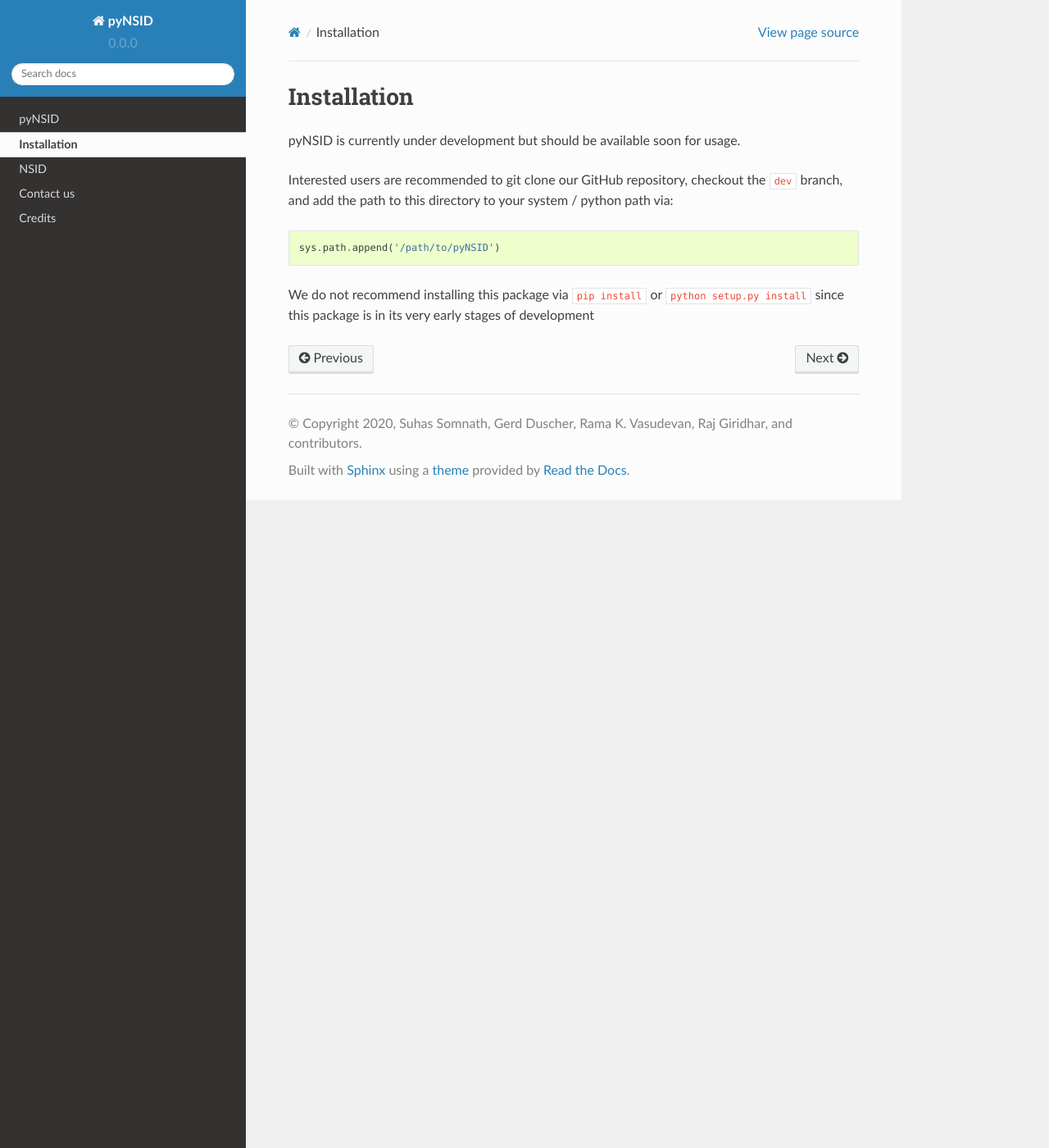
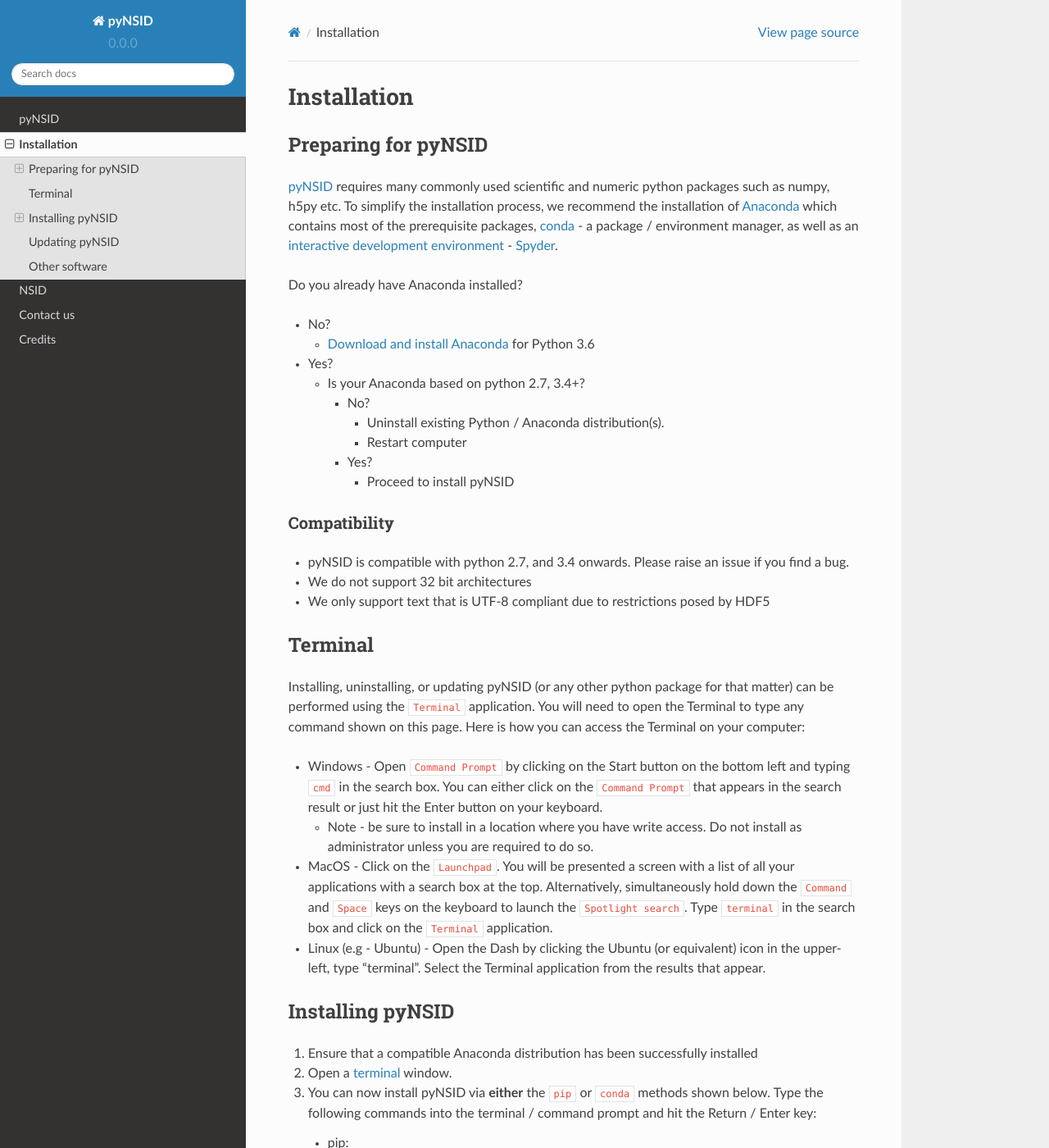
Before and after one commit to pycroscopy/pyNSID, a Sphinx documentation site: the page built from docs/install.rst, in a window 1280 px wide and 1400 px high. Shown: the whole window at 82% size. Built offline with Sphinx 7.4.7 and the Read the Docs theme 2.0.0, drawn with Linux system fonts in a browser that asks for light colours; some of the changed text lies outside the part shown.

Commit message:
Completely updated pypi installation instructions

```diff
--- a/docs/install.rst
+++ b/docs/install.rst
@@ -1,12 +1,128 @@
 Installation
 ============
 
-pyNSID is currently under development but should be available soon for usage.
+Preparing for pyNSID
+-------------------
+`pyNSID <https://github.com/pycroscopy/pyNSID>`_ requires many commonly used scientific and numeric python packages such as numpy, h5py etc.
+To simplify the installation process, we recommend the installation of
+`Anaconda <https://www.anaconda.com/distribution/>`_ which contains most of the prerequisite packages,
+`conda <https://conda.io/docs/>`_ - a package / environment manager,
+as well as an `interactive development environment <https://en.wikipedia.org/wiki/Integrated_development_environment>`_ - `Spyder <https://www.coursera.org/learn/python-programming-introduction/lecture/ywcuv/introduction-to-the-spyder-ide>`_.
 
-Interested users are recommended to git clone our GitHub repository, checkout the ``dev`` branch, and add the path to this directory to your system / python path via:
+Do you already have Anaconda installed?
 
-.. code-block::
+- No?
 
-   sys.path.append('/path/to/pyNSID')
+  - `Download and install Anaconda <https://www.anaconda.com/download/>`_ for Python 3.6
 
-We do not recommend installing this package via ``pip install`` or ``python setup.py install`` since this package is in its very early stages of development
+- Yes?
+
+  - Is your Anaconda based on python 2.7, 3.4+?
+
+    - No?
+
+      - Uninstall existing Python / Anaconda distribution(s).
+      - Restart computer
+    - Yes?
+
+      - Proceed to install pyNSID
+
+Compatibility
+~~~~~~~~~~~~~
+* pyNSID is compatible with python 2.7, and 3.4 onwards. Please raise an issue if you find a bug.
+* We do not support 32 bit architectures
+* We only support text that is UTF-8 compliant due to restrictions posed by HDF5
+
+Terminal
+--------
+Installing, uninstalling, or updating pyNSID (or any other python package for that matter) can be performed using the ``Terminal`` application.
+You will need to open the Terminal to type any command shown on this page.
+Here is how you can access the Terminal on your computer:
+
+* Windows - Open ``Command Prompt`` by clicking on the Start button on the bottom left and typing ``cmd`` in the search box.
+  You can either click on the ``Command Prompt`` that appears in the search result or just hit the Enter button on your keyboard.
+
+  * Note - be sure to install in a location where you have write access.  Do not install as administrator unless you are required to do so.
+* MacOS - Click on the ``Launchpad``. You will be presented a screen with a list of all your applications with a search box at the top.
+  Alternatively, simultaneously hold down the ``Command`` and ``Space`` keys on the keyboard to launch the ``Spotlight search``.
+  Type ``terminal`` in the search box and click on the ``Terminal`` application.
+* Linux (e.g - Ubuntu) - Open the Dash by clicking the Ubuntu (or equivalent) icon in the upper-left, type "terminal".
+  Select the Terminal application from the results that appear.
+
+Installing pyNSID
+-----------------
+1. Ensure that a compatible Anaconda distribution has been successfully installed
+2. Open a `terminal <#terminal>`_ window.
+3. You can now install pyNSID via **either** the ``pip`` or ``conda`` methods shown below.
+   Type the following commands into the terminal / command prompt and hit the Return / Enter key:
+
+   * pip:
+
+     .. code:: bash
+
+        pip install pyNSID
+
+Offline installation
+~~~~~~~~~~~~~~~~~~~~
+In certain cases, you may need your python packages to work on a computer
+(typically the computer that controls a scientific instrument) that is not connected to the internet.
+In such cases, the aforementioned routes will not work. Please follow these instructions instead:
+
+#. Recall that pyNSID requires python and several other packages. Therefore, you will need to:
+
+   #. Download the `Anaconda installer <https://www.anaconda.com/download/>`_ from a computer is online
+   #. Copy the installer onto the target computer via a USB pen drive
+   #. Install Anaconda
+#. Download the pyNSID repository from GitHub via `this link <https://github.com/pycroscopy/pyNSID/archive/master.zip>`_
+#. Copy the resultant zip file to the offline computer via a portable storage device like a USB pen drive
+#. Unzip the zip file in the offline computer.
+#. Open a `terminal <#terminal>`_ window
+#. Navigate to the folder where you unzipped the contents of the zip file via ``cd`` commands
+#. Type the following command:
+
+   .. code:: bash
+
+     python setup.py install
+
+
+Installing from a specific branch (advanced users **ONLY**)
+~~~~~~~~~~~~~~~~~~~~~~~~~~~~~~~~~~~~~~~~~~~~~~~~~~~~~~~~~~~
+Note that we do not recommend installing pyNSID this way since branches other than the master branch may contain bugs.
+
+.. note::
+   Windows users will need to install ``git`` before proceeding. Please type the following command in the Command Prompt:
+
+   .. code:: bash
+
+     conda install git
+
+Install a specific branch of pyNSID (``dev`` in this case):
+
+.. code:: bash
+
+  pip install -U git+https://github.com/pycroscopy/pyNSID@dev
+
+
+Updating pyNSID
+--------------
+
+We recommend periodically updating your conda / anaconda distribution. Please see `these instructions to update anaconda <./external_guides.html#Updating-packages>`_.
+
+If you already have pyNSID installed and want to update to the latest version, use the following command in a terminal window:
+
+* If you originally installed pyNSID via ``pip``:
+
+  .. code:: bash
+
+    pip install -U --no-deps pyNSID
+
+  If it does not work try reinstalling the package:
+
+  .. code:: bash
+
+    pip uninstall pyNSID
+    pip install pyNSID
+
+Other software
+--------------
+We recommend `HDF View <https://support.hdfgroup.org/products/java/hdfview/>`_ for exploring HDF5 files generated by and used in pyNSID.
```
